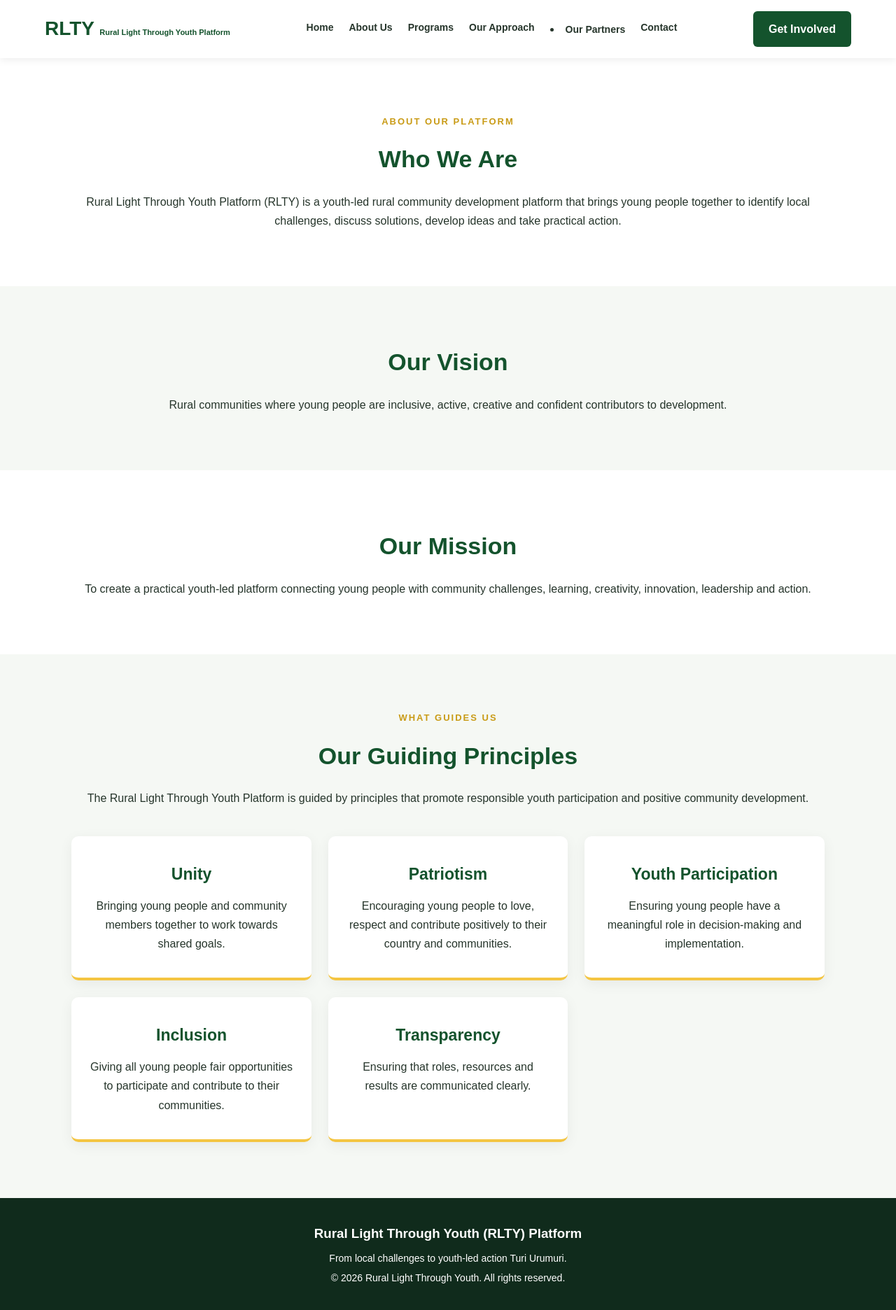
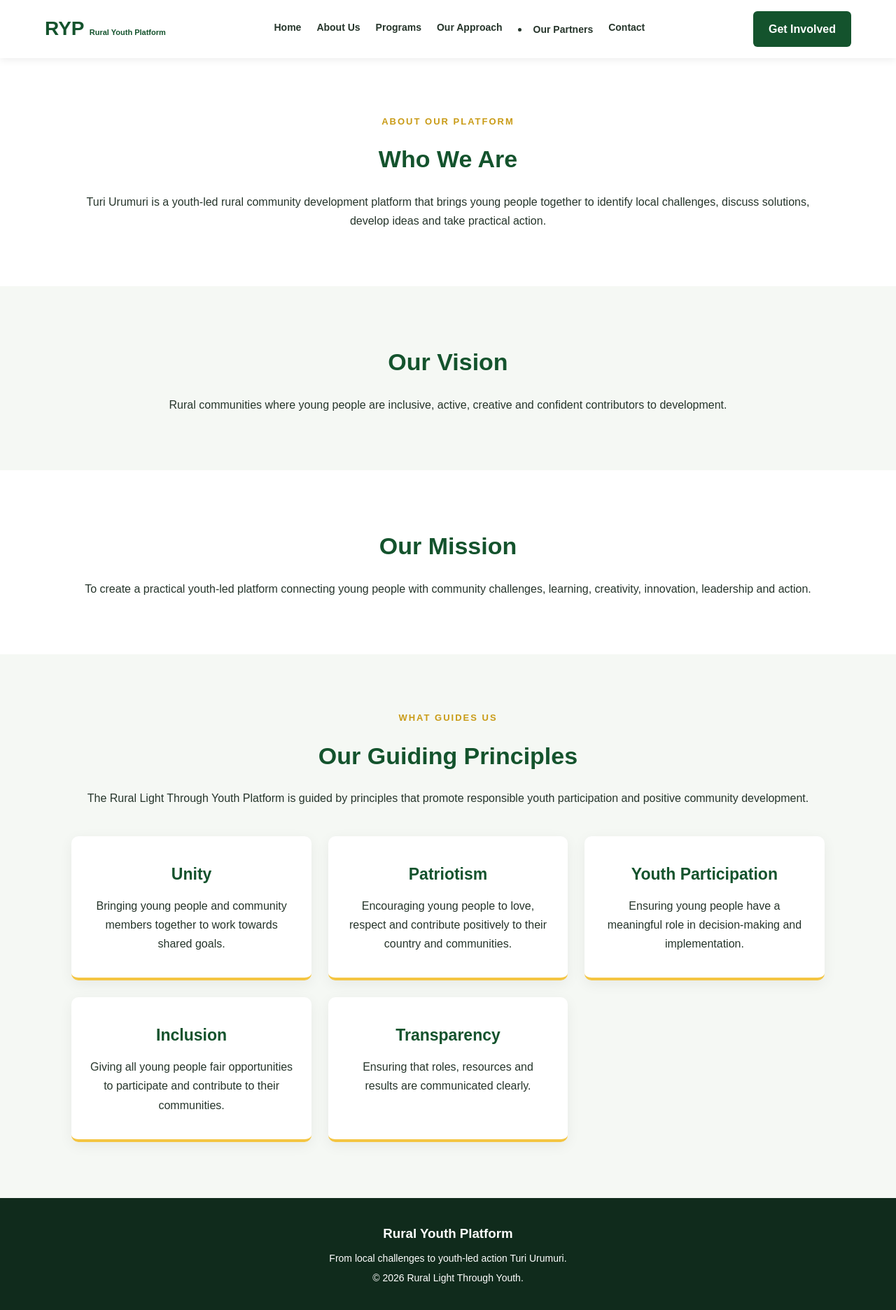
Before and after one commit to Abdiel137/platform, a plain HTML site: page about.html in a window 1280 px wide. Shown: the whole page at 70% size. Drawn offline with Linux system fonts and the light colour scheme.

Commit message:
Update platform name from RLTY to RYP

```diff
--- a/about.html
+++ b/about.html
@@ -4,8 +4,8 @@
 <head>
   <meta charset="UTF-8">
   <meta name="viewport" content="width=device-width, initial-scale=1.0">
-  <meta name="description" content="Learn about the Rural Light Through Youth Platform (RLTY).">
-  <title>About Us | RLTY Platform</title>
+  <meta name="description" content="Learn about the Rural Youth Platform (RYP).">
+  <title>About Us | RYP Platform</title>
   <link rel="stylesheet" href="css/style.css">
 </head>
 <body>
@@ -14,8 +14,8 @@
   <nav class="navbar">
     <a href="index.html" class="logo">
       <span>
-        <strong>RLTY</strong>
-        <small>Rural Light Through Youth Platform</small>
+        <strong>RYP</strong>
+        <small>Rural Youth Platform</small>
       </span>
     </a>
 
@@ -38,7 +38,7 @@
     <h2>Who We Are</h2>
 
     <p>
-      Rural Light Through Youth Platform (RLTY) is a youth-led
+      Turi Urumuri is a youth-led
       rural community development platform that brings young
       people together to identify local challenges, discuss
       solutions, develop ideas and take practical action.
@@ -118,9 +118,9 @@
 </main>
 
 <footer>
-  <h3>Rural Light Through Youth (RLTY) Platform </h3>
+  <h3>Rural Youth Platform </h3>
   <p>From local challenges to youth-led action Turi Urumuri.</p>
-  <p>© 2026 Rural Light Through Youth. All rights reserved.</p>
+  <p>© 2026 Rural Light Through Youth.</p>
 </footer>
 
 </body>
```
